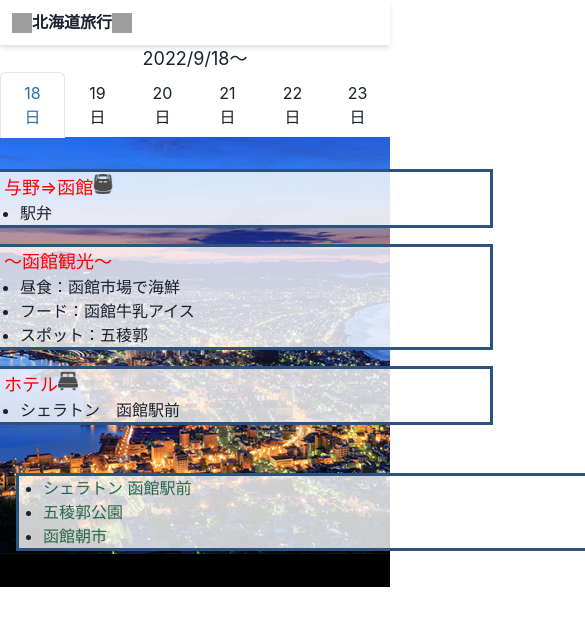
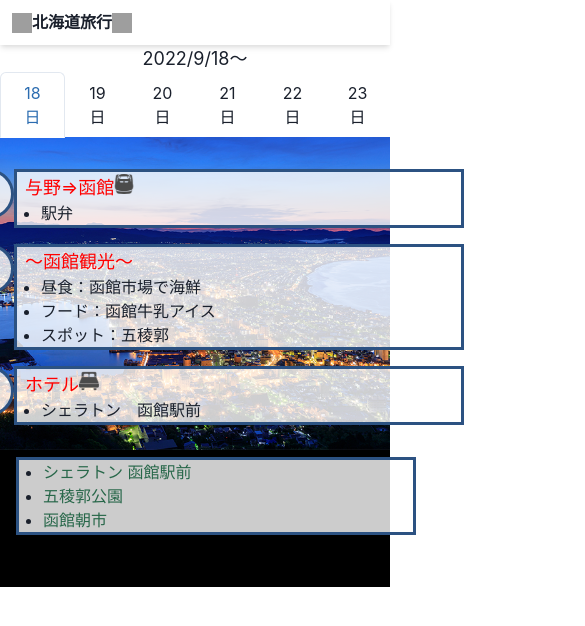
Before and after one commit to tommynishi/travel, a Next.js app: page /hokkaido in a window 390 px wide. Shown: the top 626 px of the page, 585 px wide, since content can reach past the window. Built offline with nearby package versions, Linux system fonts and the light colour scheme; grey boxes are pictures that could not be loaded.

Commit message:
smart phone responsive

```diff
--- a/components/organisms/DayFlex.tsx
+++ b/components/organisms/DayFlex.tsx
@@ -31,7 +31,7 @@ export const DayFlex = (children: Props) => {
     <Flex mt="1rem" justify='center' ml='auto' mr='auto'>
       <Grid templateColumns='repeat(2, 0.5fr)'>
         <Box
-          w='6rem'
+          w='5.5rem'
           h='50px'
           textAlign="center"
           border="solid"
@@ -41,8 +41,7 @@ export const DayFlex = (children: Props) => {
            {children.time}
         </Box>
         <Box
-          minW='500px'
-          maxW='600px'
+          w={{base:"450px", md:"500px"}}
           minH='50px'
           maxH='150px'
           border="solid"
--- a/components/organisms/UrlList.tsx
+++ b/components/organisms/UrlList.tsx
@@ -4,7 +4,7 @@ import { UrlLinkList } from "../type/type";
 export const UrlList = (children: UrlLinkList) => {
   return (
     <UnorderedList
-      w='700px'
+      w={{base:"400px", md:"600px"}}
       minH='50px'
       maxH='300px'
       border="solid"
@@ -12,7 +12,7 @@ export const UrlList = (children: UrlLinkList) => {
       bgColor='whiteAlpha.800'
       ml='auto'
       mr='auto'
-      mt='3rem'>
+      mt='2rem'>
         {children.urlList.map((listItem) =>
           <ListItem key={listItem.disp} ml='1.5rem'>
             <Link href={listItem.url} color='green.700'>
--- a/pages/hokkaido.tsx
+++ b/pages/hokkaido.tsx
@@ -37,7 +37,7 @@ export default function Hokkaido() {
           <STabPanel
             bgColor='black'
             bgImg={frstJpg.src}
-            bgSize="800px"
+            bgSize={{base:"600px", md:"800px"}}
             bgRepeat="no-repeat"
             bgPosition="top"
             minH='450px'>
@@ -46,7 +46,7 @@ export default function Hokkaido() {
           <STabPanel
             bgColor='black'
             bgImg={scndJpg.src}
-            bgSize="800px"
+            bgSize={{base:"600px", md:"800px"}}
             bgRepeat="no-repeat"
             bgPosition="top"
             h='420px'>
@@ -55,16 +55,16 @@ export default function Hokkaido() {
           <STabPanel
             bgColor='black'
             bgImg={thrdJpg.src}
-            bgSize="800px"
+            bgSize={{base:"600px", md:"800px"}}
             bgRepeat="no-repeat"
             bgPosition="top"
-            h='600px'>
+            h={{base:"500px", md:"700px"}}>
             <ThirdDay />
           </STabPanel>
           <STabPanel
             bgColor='black'
             bgImg={frthJpg.src}
-            bgSize="800px"
+            bgSize={{base:"600px", md:"700px"}}
             bgRepeat="no-repeat"
             bgPosition="top"
             h='550px'>
@@ -73,7 +73,7 @@ export default function Hokkaido() {
           <STabPanel
             bgColor='black'
             bgImg={frstJpg.src}
-            bgSize="800px"
+            bgSize={{base:"600px", md:"700px"}}
             bgRepeat="no-repeat"
             bgPosition="top"
             maxH='800px'>
```
